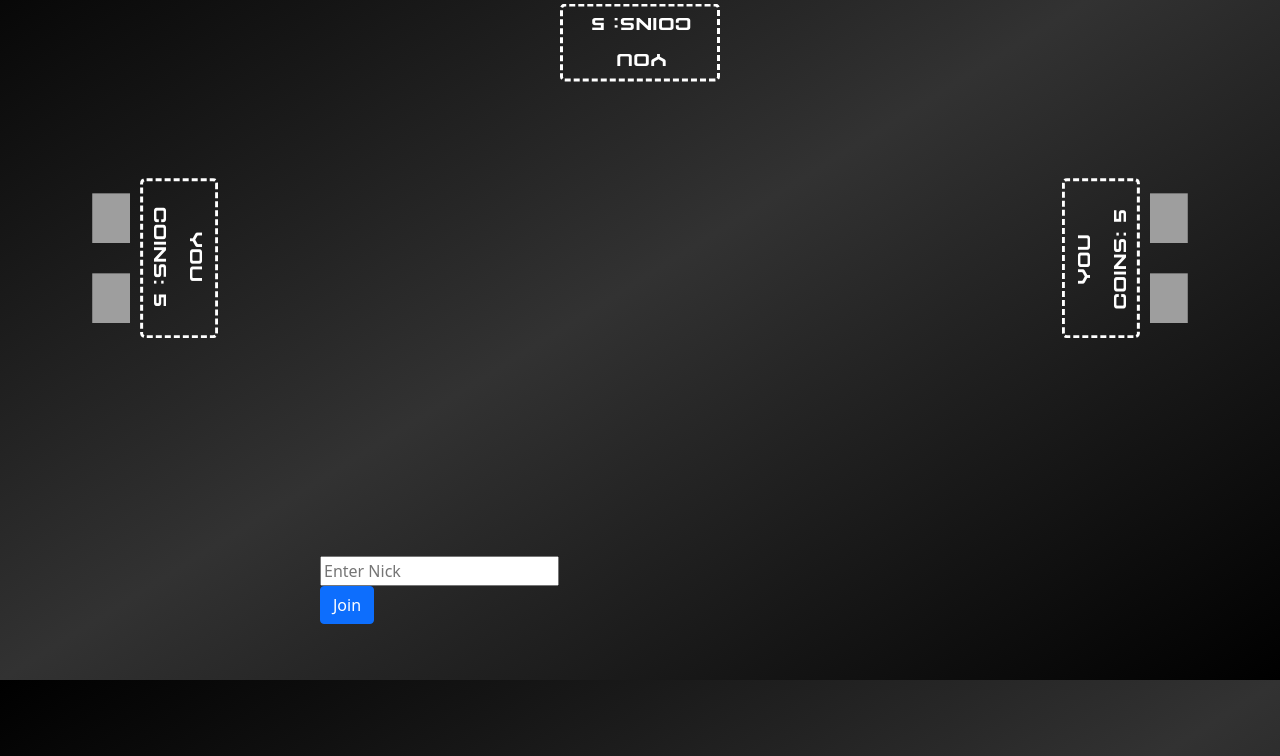
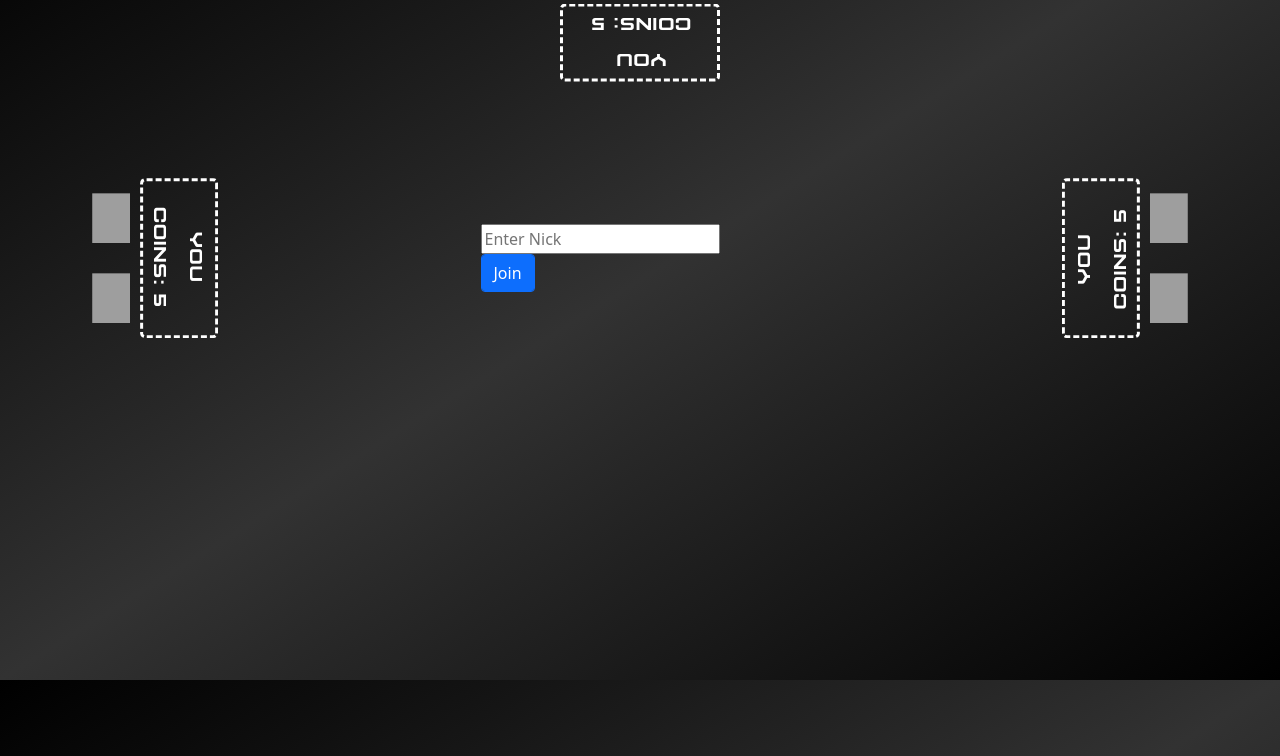
Before and after one commit to imconfusednow/django_site, a Django app: template coup/templates/coup/coup_game.html in a window 1280 px wide. Shown: the part 120-876 px from the top of the page. Run offline with Django 3.2, Linux system fonts and the light colour scheme; the template is opened without the code that fills it, so the values that code supplies are empty; some libraries are stand-ins or nearby versions; grey boxes are pictures that could not be loaded.

Commit message:
add join button

```diff
--- a/coup/static/coup/coup_game.js
+++ b/coup/static/coup/coup_game.js
@@ -29,13 +29,12 @@ function joinGame()
 
     if (!nick_field.value)
     {
-        nick_field.style.backgroundColor = "red";
+        nick_field.style.backgroundColor = "pink";
         return;
     }
 
-    let join_button = document.getElementById("join-button");
-    join_button.remove();
-    nick_field.remove();
+    let p_setup = document.getElementById("player-setup");
+    p_setup.remove();
 
     document.getElementById("player-ready").style.display = "grid";
 }
--- a/coup/static/coup/main.css
+++ b/coup/static/coup/main.css
@@ -239,3 +239,8 @@ body {
 {
   color: red;
 }
+
+#join-button
+{
+  max-width: max-content;
+}
--- a/coup/templates/coup/coup_game.html
+++ b/coup/templates/coup/coup_game.html
@@ -33,7 +33,12 @@
                 <img src="https://theboardgameshow.files.wordpress.com/2014/01/coup2.jpg" class="opponent-card opponent1-card">
             </div>
         </div>
-        <div class="grid-item"></div>
+        <div class="grid-item">
+            <div id="player-setup">
+                <input required type="text" id="nick" placeholder="Enter Nick">
+                <button class='btn btn-primary form-control' id="join-button" onclick="joinGame()">Join</button>
+            </div>
+        </div>
         <div class="grid-item" style="transform: rotate(270deg)">
             <div class="player-info" id="opponent3-info">
                 <span style="" id="opponent3-name">You</span>
@@ -47,12 +52,7 @@
             </div>
         </div>
         <div class="grid-item "></div>
-        <div class="grid-item grid-item-player">
-            <div id="player-setup">
-                <input required type="text" id="nick" placeholder="Enter Nick">
-                <button class='btn btn-primary' id="join-button" onclick="joinGame()">Join</button>
-            </div>
-            <div id="player-ready" style="display: none;">
+        <div class="grid-item grid-item-player" id="player-ready" style="display:none">
             <div class="player-info">
                 <span style="" id="player-name">You</span>
                 <span style="" id="player-money">Coins: 5</span>
@@ -77,7 +77,6 @@
                 <button class="option-button button-inactive">Coup</button>
             </div>
         </div>
-        </div>
         <div class="grid-item "></div>
     </div>
 {% endblock content %}
```
Lines whose indentation alone changed are shown as unchanged.
